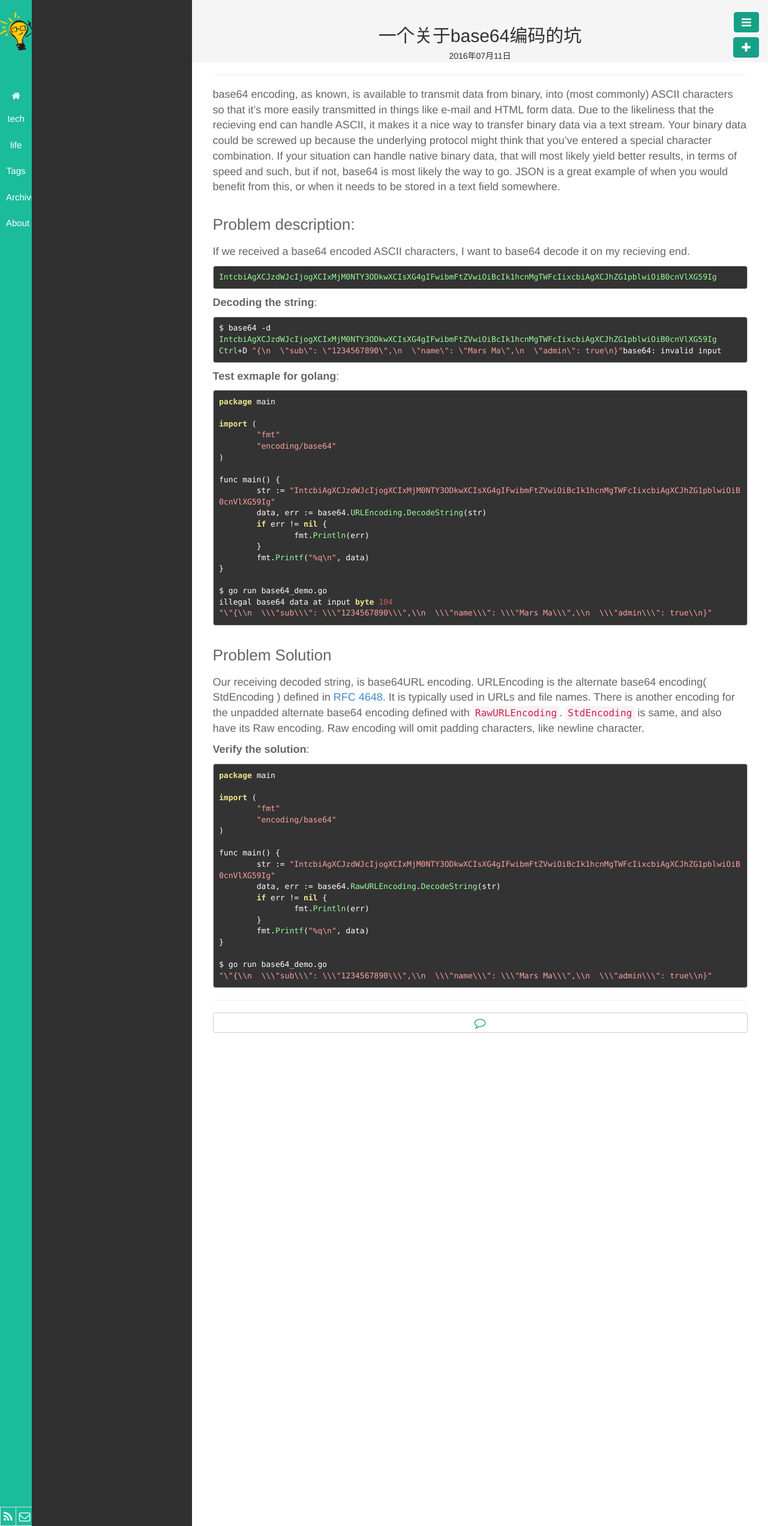
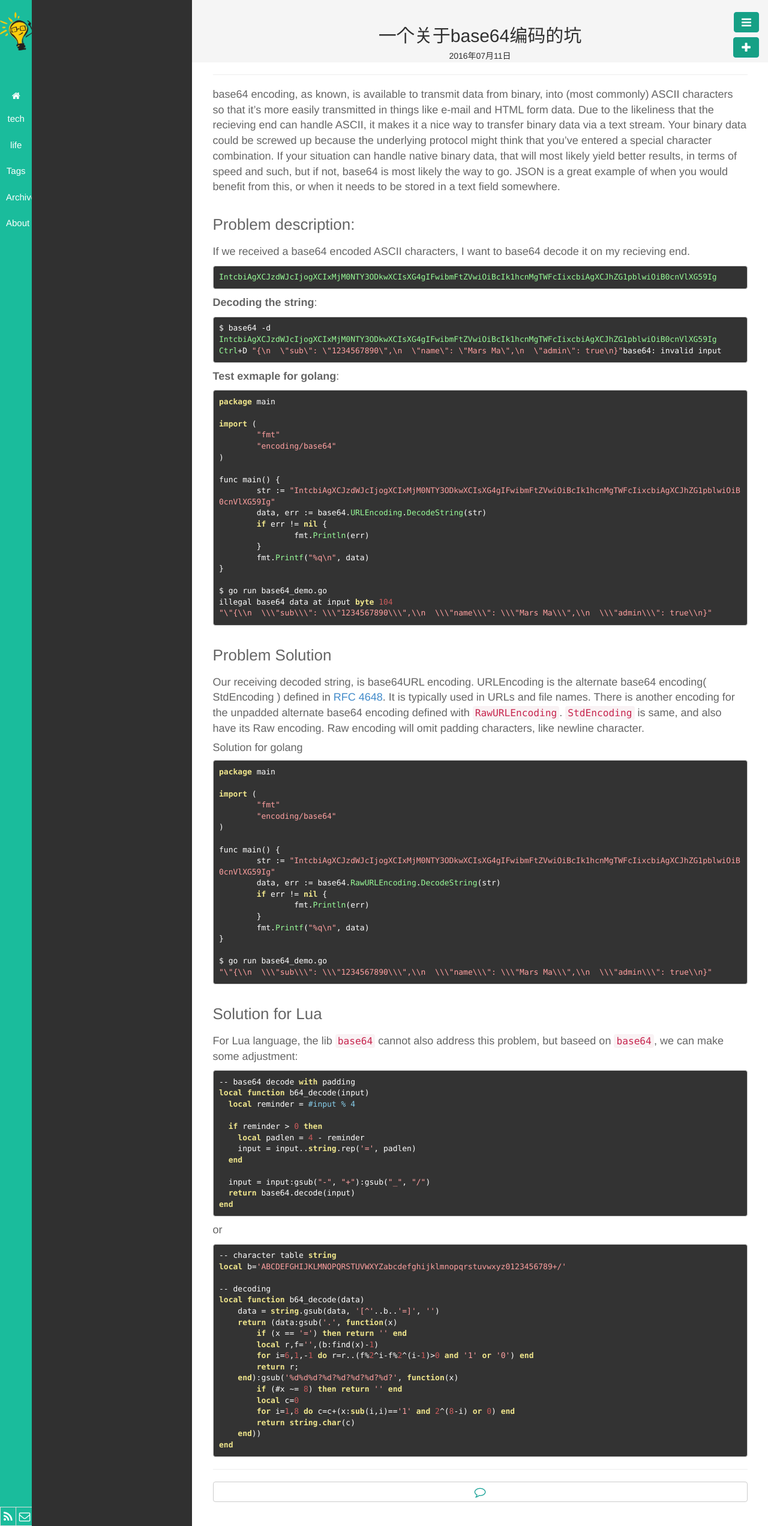
Before and after one commit to wenchma/wenchma.github.io, a Jekyll site: the page built from _posts/tech/2016-07-11-base64-trap.md, in a window 1280 px wide. Shown: the whole page at 60% size. Built offline with Jekyll 4.4.1, drawn with Linux system fonts in a browser that asks for light colours.

Commit message:
Add base64 solution for lua

````diff
--- a/_posts/tech/2016-07-11-base64-trap.md
+++ b/_posts/tech/2016-07-11-base64-trap.md
@@ -59,7 +59,7 @@ Our receiving decoded string, is base64URL encoding. URLEncoding is the alternat
 There is another encoding for the unpadded alternate base64 encoding defined with `RawURLEncoding`. `StdEncoding` is same, and also have its Raw encoding.
 Raw encoding will omit padding characters, like newline character.
 
-**Verify the solution**:
+#### Solution for golang
 
 ```golang
 package main
@@ -82,4 +82,46 @@ $ go run base64_demo.go
 "\"{\\n  \\\"sub\\\": \\\"1234567890\\\",\\n  \\\"name\\\": \\\"Mars Ma\\\",\\n  \\\"admin\\\": true\\n}"
 ```
 
+### Solution for Lua
+
+For Lua language, the lib `base64` cannot also address this problem, but baseed on `base64`, we can make some adjustment:
+
+```lua
+-- base64 decode with padding
+local function b64_decode(input)
+  local reminder = #input % 4
+
+  if reminder > 0 then
+    local padlen = 4 - reminder
+    input = input..string.rep('=', padlen)
+  end
+
+  input = input:gsub("-", "+"):gsub("_", "/")
+  return base64.decode(input)
+end
+```
+
+or
+
+```lua
+-- character table string
+local b='ABCDEFGHIJKLMNOPQRSTUVWXYZabcdefghijklmnopqrstuvwxyz0123456789+/'
+
+-- decoding
+local function b64_decode(data)
+    data = string.gsub(data, '[^'..b..'=]', '')
+    return (data:gsub('.', function(x)
+        if (x == '=') then return '' end
+        local r,f='',(b:find(x)-1)
+        for i=6,1,-1 do r=r..(f%2^i-f%2^(i-1)>0 and '1' or '0') end
+        return r;
+    end):gsub('%d%d%d?%d?%d?%d?%d?%d?', function(x)
+        if (#x ~= 8) then return '' end
+        local c=0
+        for i=1,8 do c=c+(x:sub(i,i)=='1' and 2^(8-i) or 0) end
+        return string.char(c)
+    end))
+end
+```
+
 [RFC-4648]: https://tools.ietf.org/html/rfc3548
````
